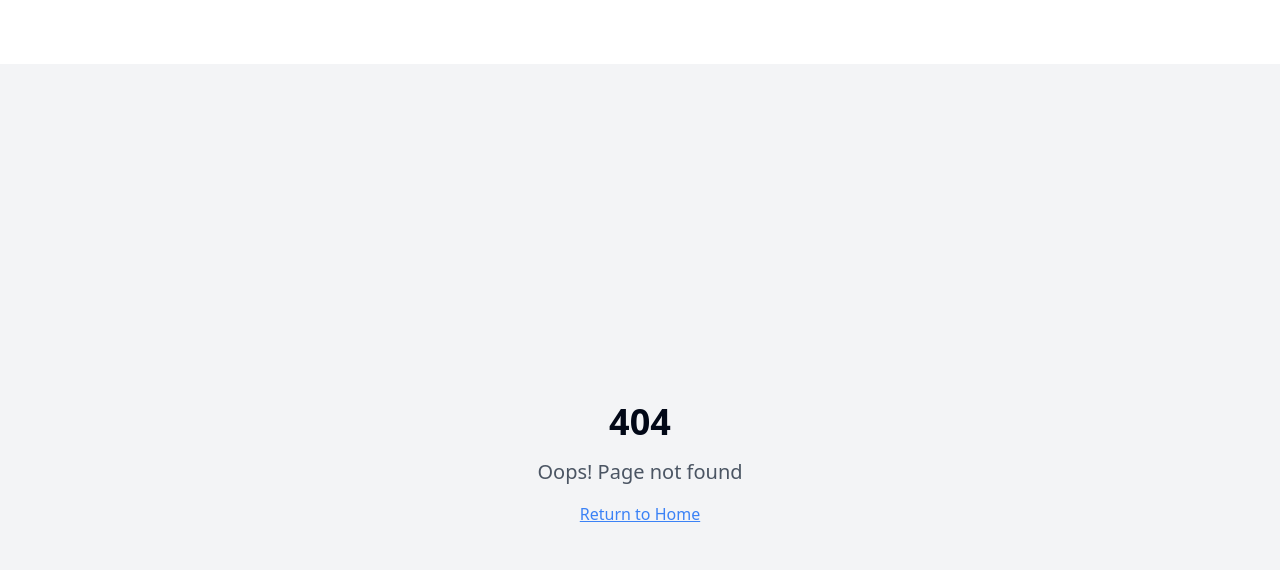
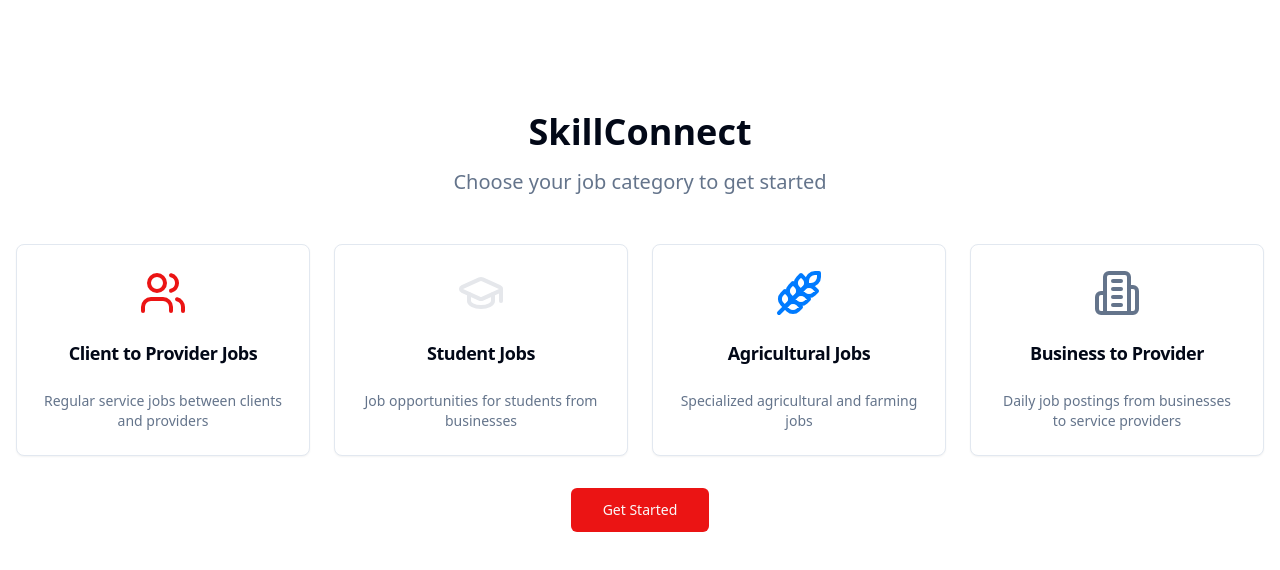
Before and after one commit to giuna3/hire-a-handy, a React (Vite) app: page / in a window 1280 px wide. Before the commit this address had no page. Shown: the top 570 px of the page. Built offline with nearby package versions, Linux system fonts and the light colour scheme.

Commit message:
Fix search 404 error
The AI is addressing a 404 error that occurs when the user performs a search. It will investigate the search functionality and related routes to identify and resolve the issue.

```diff
--- a/src/App.tsx
+++ b/src/App.tsx
@@ -52,6 +52,7 @@ const App = () => (
           <main className="pt-16">
             <Routes>
               {/* Public routes */}
+              <Route path="/" element={<Index />} />
               <Route path="/welcome" element={<Welcome />} />
               <Route path="/auth" element={<Auth />} />
               <Route path="/role-selection" element={<RoleSelection />} />
```
Also changed, not shown: 1 other file (tests, documents, lock files or other folders).
